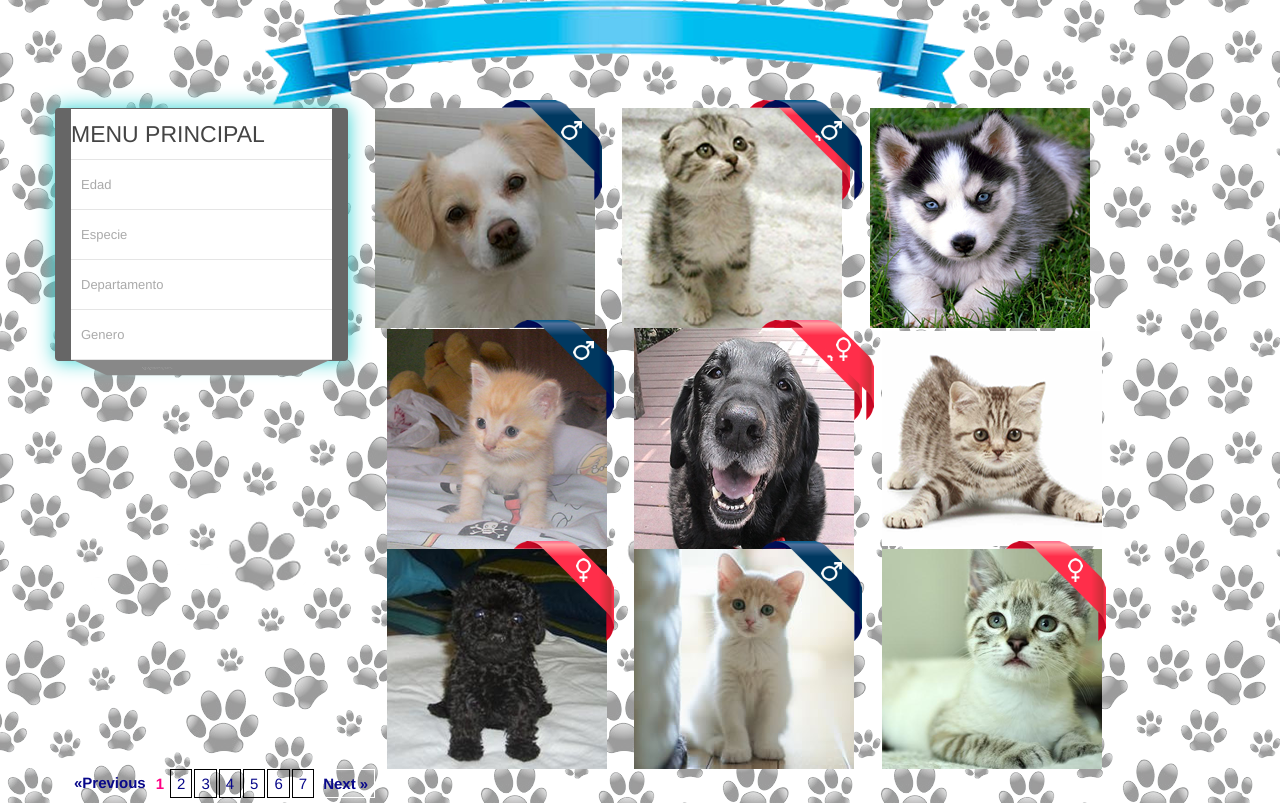
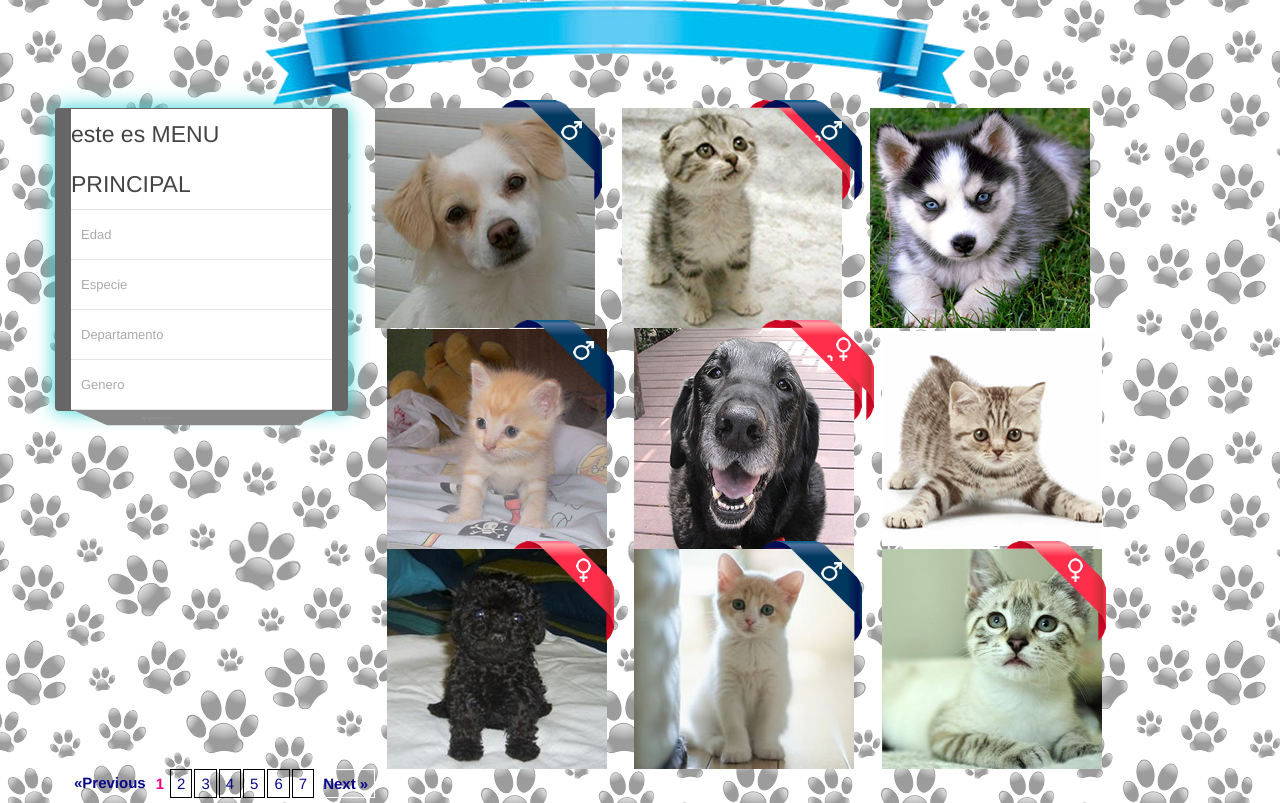
Before and after one commit to Daniela1007/Proyecto_PHP, a plain HTML site: page index.html in a window 1280 px wide. Drawn offline with Linux system fonts and the light colour scheme.

Commit message:
1
prueba

```diff
--- a/index.html
+++ b/index.html
@@ -17,7 +17,7 @@
 		</div>
 		<div class="row main">
 			<div class="col-md-3 buscador navbar">
-		  			<a class="menu" href="#">MENU PRINCIPAL</a>
+		  			<a class="menu" href="#">este es MENU PRINCIPAL</a>
 				  	<div class="link large" href="#">
 				   		<span class="active">
 				   			<i class="icon-twitter"></i>Edad
```
